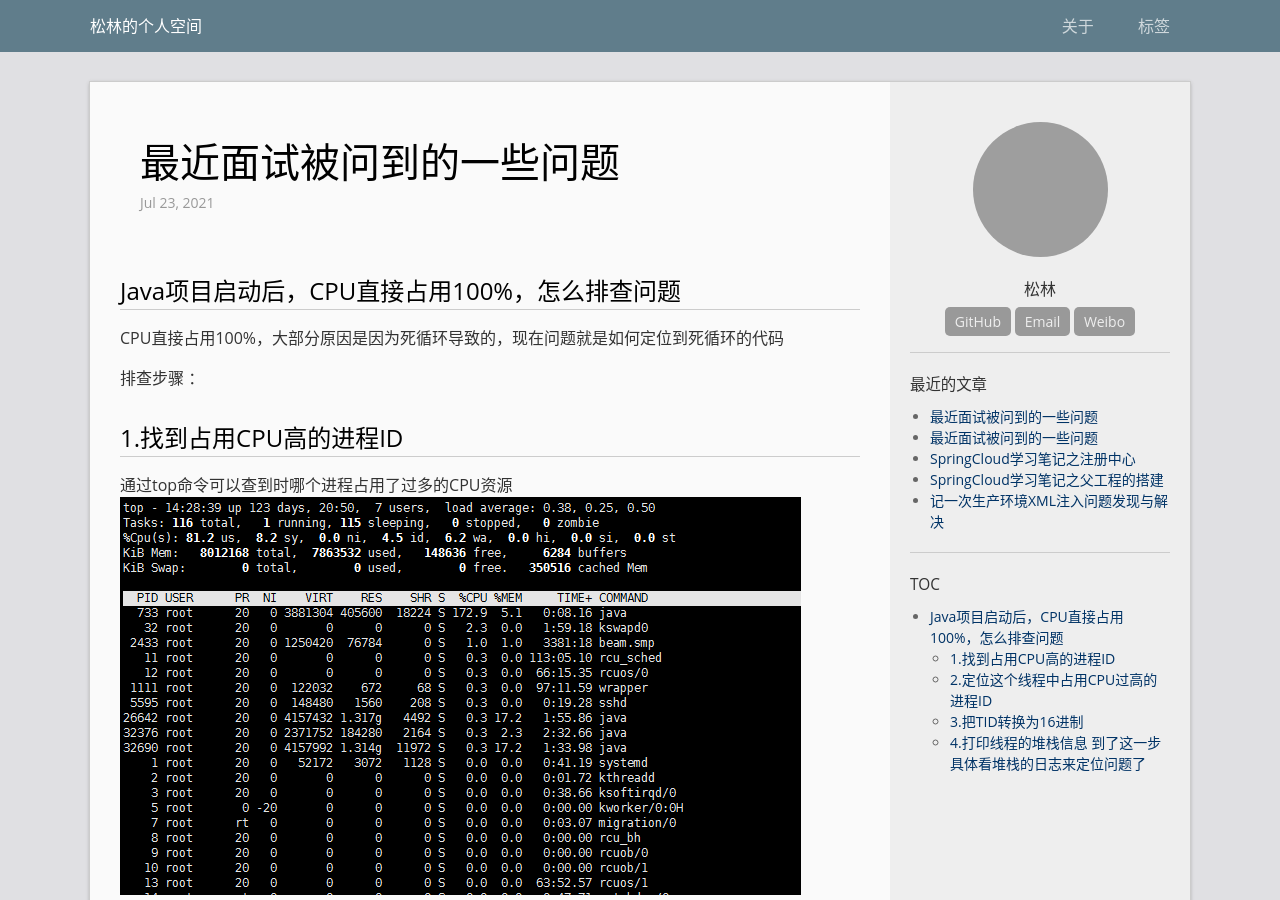
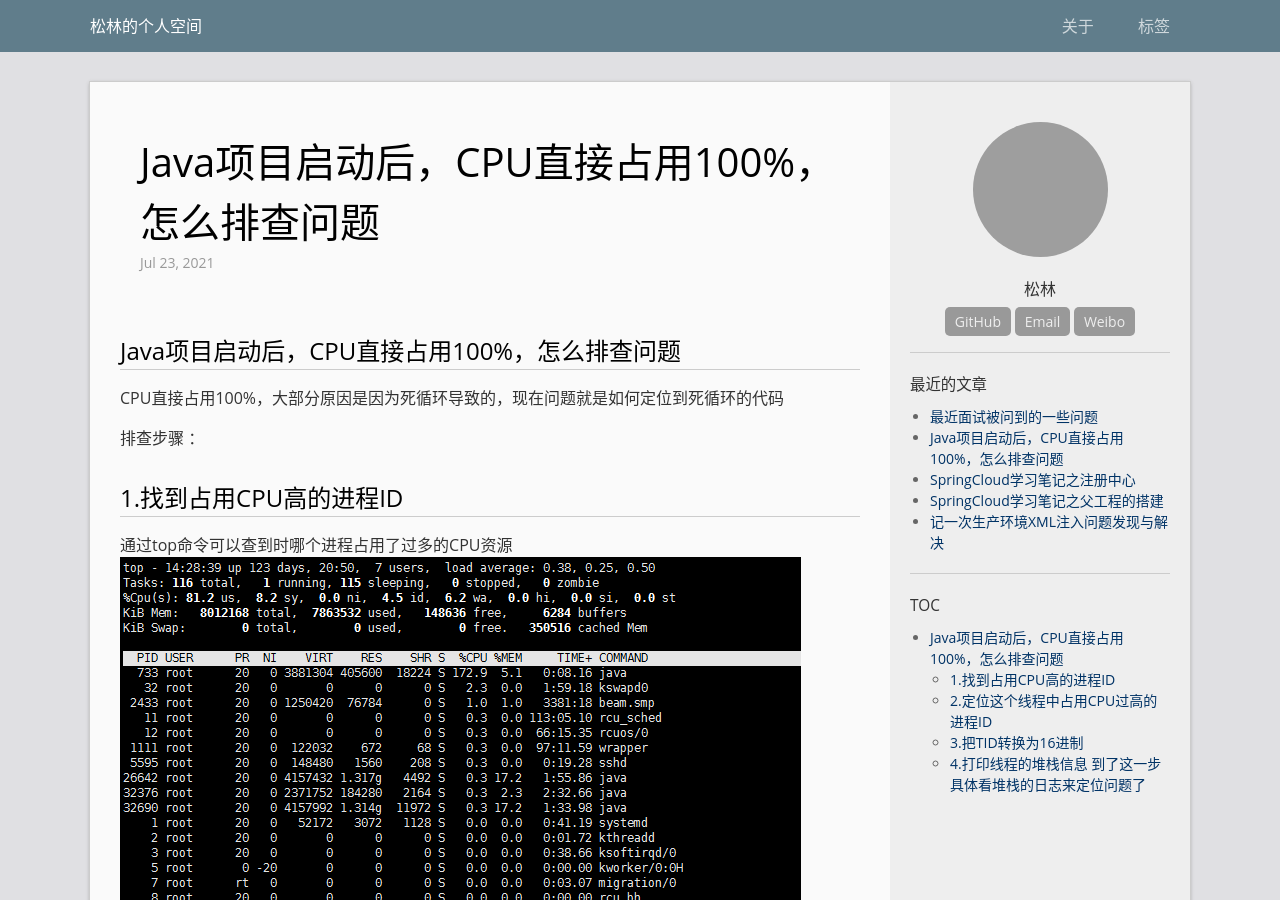
Before and after one commit to smallSand/smallSand.github.io, a Jekyll site: the page built from _posts/2021-07-23-how-to-track-when-java-project-started-cpu100.md, in a window 1280 px wide and 900 px high. Built offline with Jekyll 4.4.1, drawn with Linux system fonts in a browser that asks for light colours; comment, search, counter and statistics services are not loaded; grey boxes are pictures that could not be loaded.

Commit message:
change title

```diff
--- a/_posts/2021-07-23-how-to-track-when-java-project-started-cpu100.md
+++ b/_posts/2021-07-23-how-to-track-when-java-project-started-cpu100.md
@@ -1,8 +1,8 @@
 ---
 layout:  post
-title:  "最近面试被问到的一些问题"
+title:  "Java项目启动后，CPU直接占用100%，怎么排查问题"
 date:    2021-07-23
-excerpt: "最近经历了几场面试，记录下面试中被问到的一些问题，也算是对知识的一个巩固吧"
+excerpt: "Java项目启动后，CPU直接占用100%，怎么排查问题"
 categories:  面试
 comments: false
 ---
```
